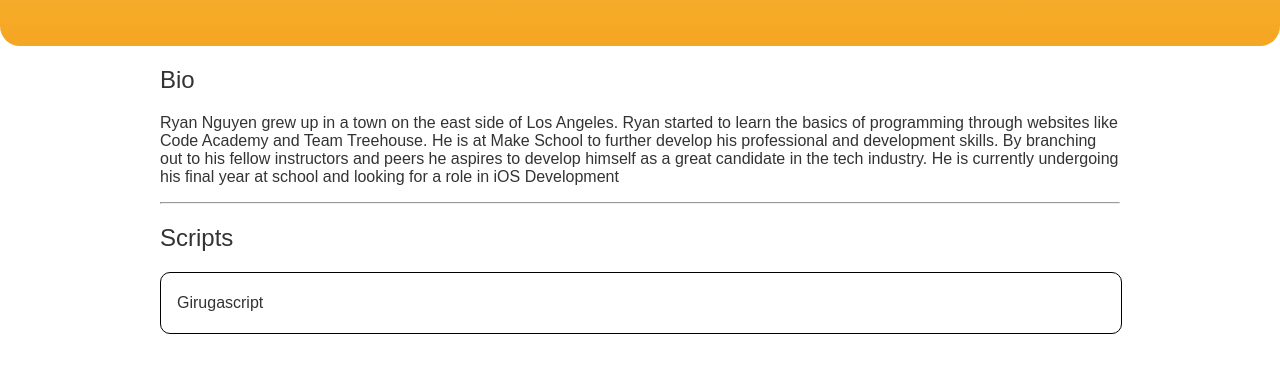
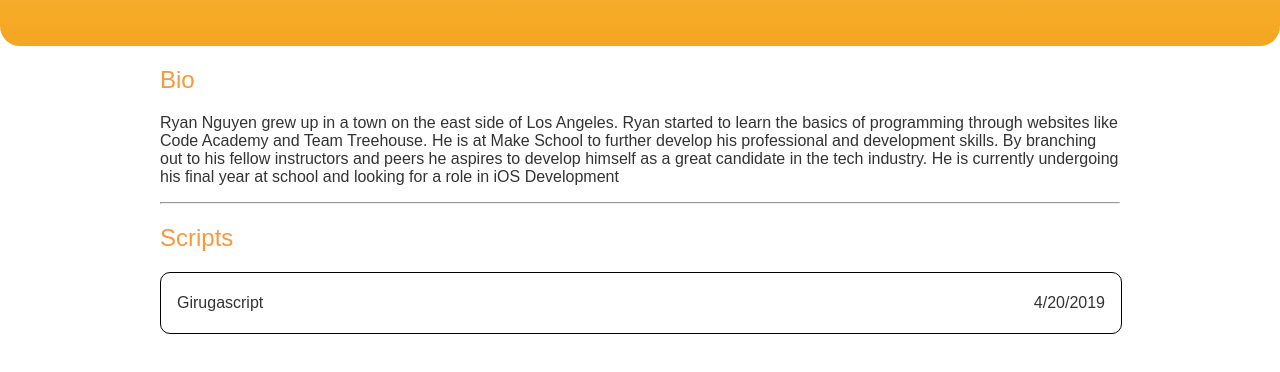
Before and after one commit to quicky-dev/hub-web, a React (Create React App) app: page /user/username in a window 1280 px wide. Shown: the part 300-672 px from the top of the page. Built offline with nearby package versions, Linux system fonts and the light colour scheme.

Commit message:
added date generated to script component

```diff
--- a/src/components/profile-script/ProfileScript.css
+++ b/src/components/profile-script/ProfileScript.css
@@ -3,8 +3,12 @@
     width: 100%;
     margin: 0 auto;
     border-radius: 10px;
+    display: flex;
+    justify-content: space-between;
+    flex-direction: row;
 }
 
 .script h4 {
     margin-left: 1em;
+    margin-right: 1em;
 }
--- a/src/components/profile-script/ProfileScript.js
+++ b/src/components/profile-script/ProfileScript.js
@@ -6,6 +6,7 @@ class ProfileScript extends Component {
         return (
             <div className="script">
                 <h4 href="#">{this.props.name}</h4>
+                <h4>{this.props.date}</h4>
                 {/* tags can go here and be css styled */}
                 {/* or they can be a component */}
             </div>
--- a/src/components/profile/Profile.css
+++ b/src/components/profile/Profile.css
@@ -28,6 +28,10 @@
     margin: 0 auto;
 }
 
+.profile-content h2 {
+    color: #fa983a;
+}
+
 .profile-social {
     display: flex;
     flex-direction: row;
--- a/src/components/profile/Profile.js
+++ b/src/components/profile/Profile.js
@@ -31,7 +31,7 @@ class Profile extends Component {
           <hr />
           <h2>Scripts</h2>
           {/* LOOP AND DISPLAY SCRIPTS RELATED TO USER */}
-          <Script name="Girugascript"/>
+          <Script name="Girugascript" date="4/20/2019"/>
         </div>
       </div>
     );
```
